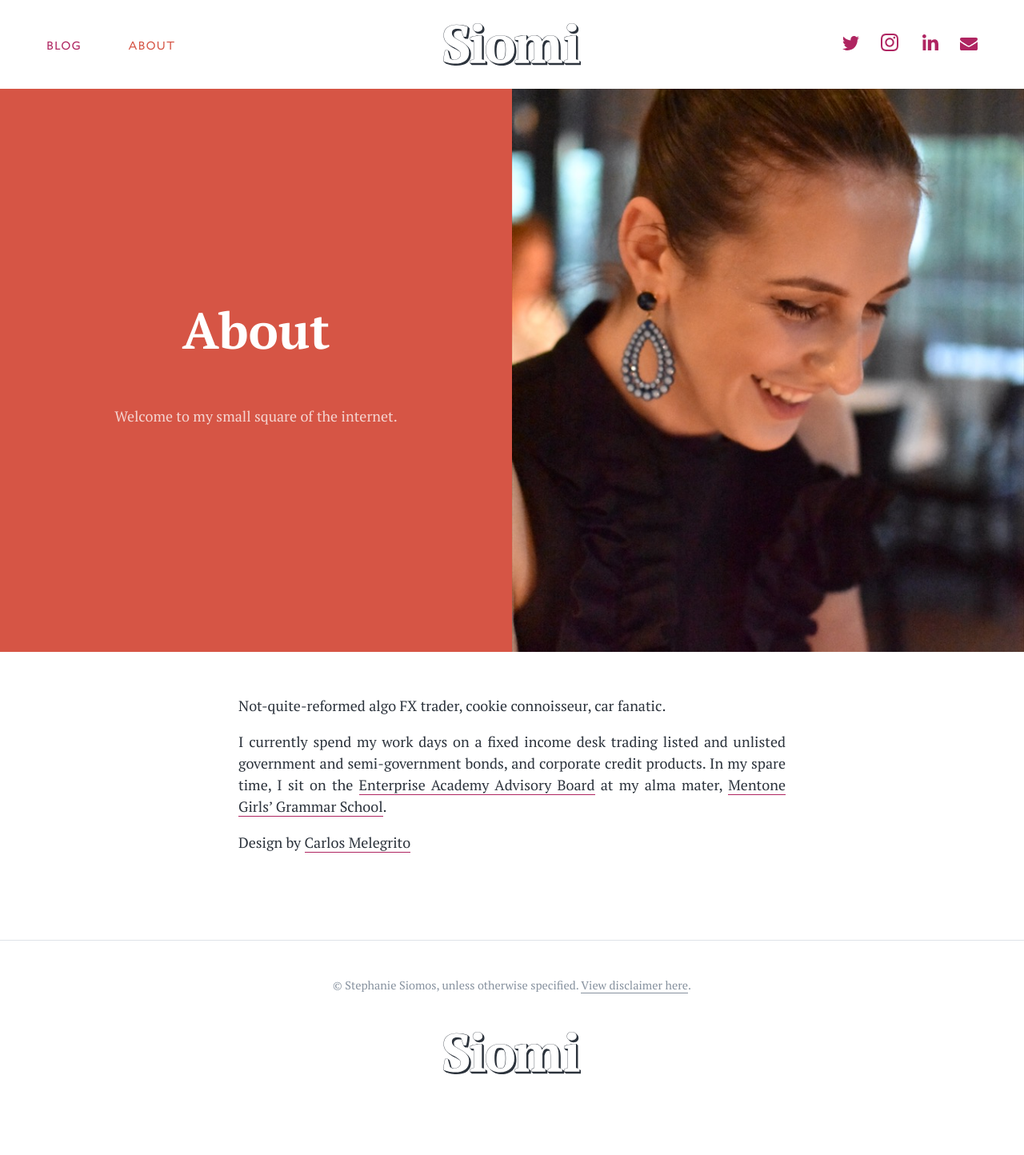
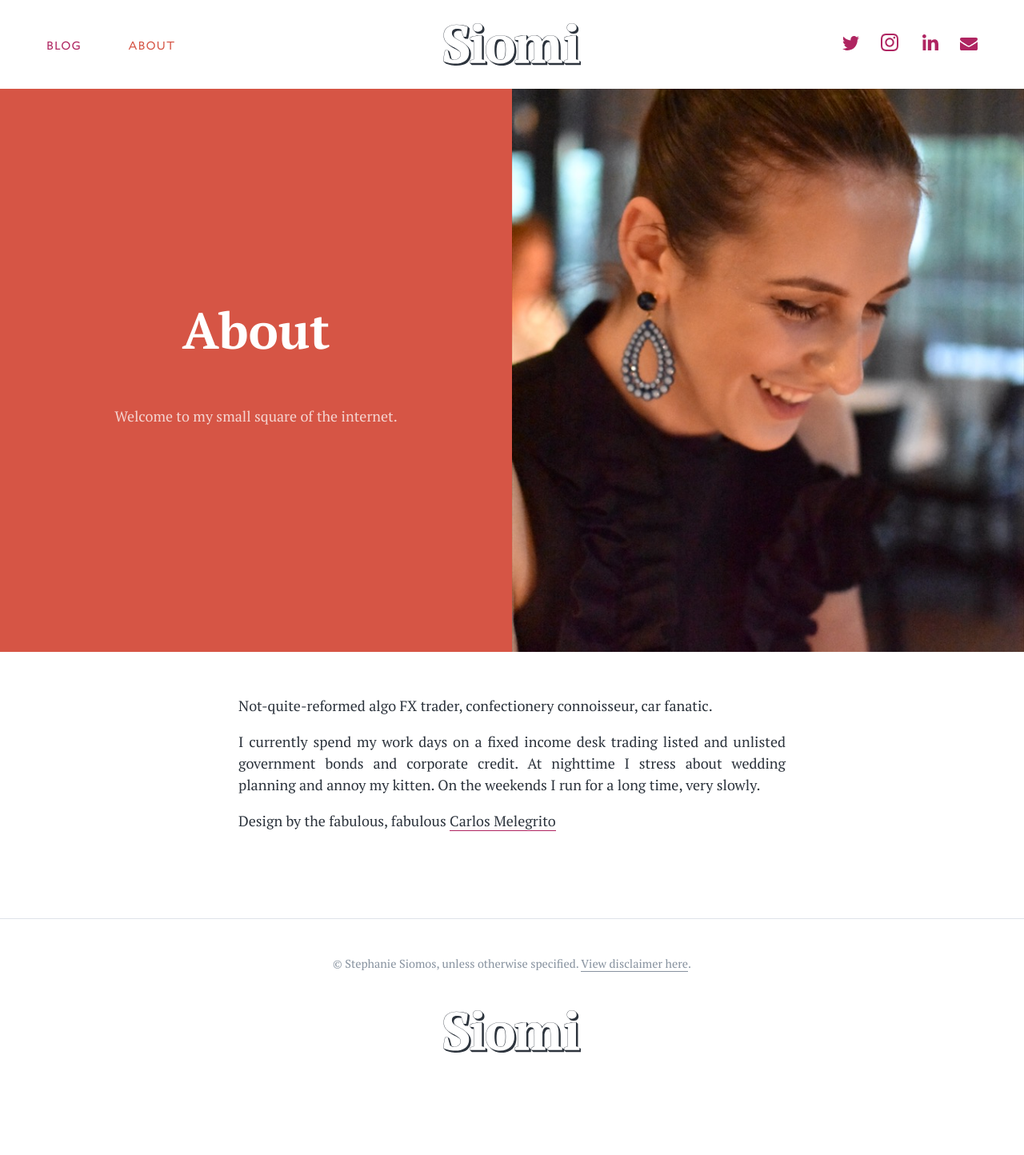
Before and after one commit to cjmlgrto/siomi.net, a Jekyll site: the page built from about.markdown, in a window 1280 px wide. Shown: the whole page at 80% size. Built offline with Jekyll 4.4.1, drawn with Linux system fonts in a browser that asks for light colours; after the commit the page ends 1417 px from its top, so only the background shows below that.

Commit message:
Updated About

```diff
--- a/about.markdown
+++ b/about.markdown
@@ -6,8 +6,8 @@ summary: Welcome to my small square of the internet.
 layout: default
 ---
 
-Not-quite-reformed algo FX trader, cookie connoisseur, car fanatic.
+Not-quite-reformed algo FX trader, confectionery connoisseur, car fanatic.
 
-I currently spend my work days on a fixed income desk trading listed and unlisted government and semi-government bonds, and corporate credit products. In my spare time, I sit on the [Enterprise Academy Advisory Board](https://ea.mentonegirls.vic.edu.au) at my alma mater, [Mentone Girls' Grammar School](http://mentonegirls.vic.edu.au).
+I currently spend my work days on a fixed income desk trading listed and unlisted government bonds and corporate credit. At nighttime I stress about wedding planning and annoy my kitten. On the weekends I run for a long time, very slowly.
 
-Design by [Carlos Melegrito ](https://carlos-m.com/)
+Design by the fabulous, fabulous [Carlos Melegrito ](https://carlos-m.com/)
```
